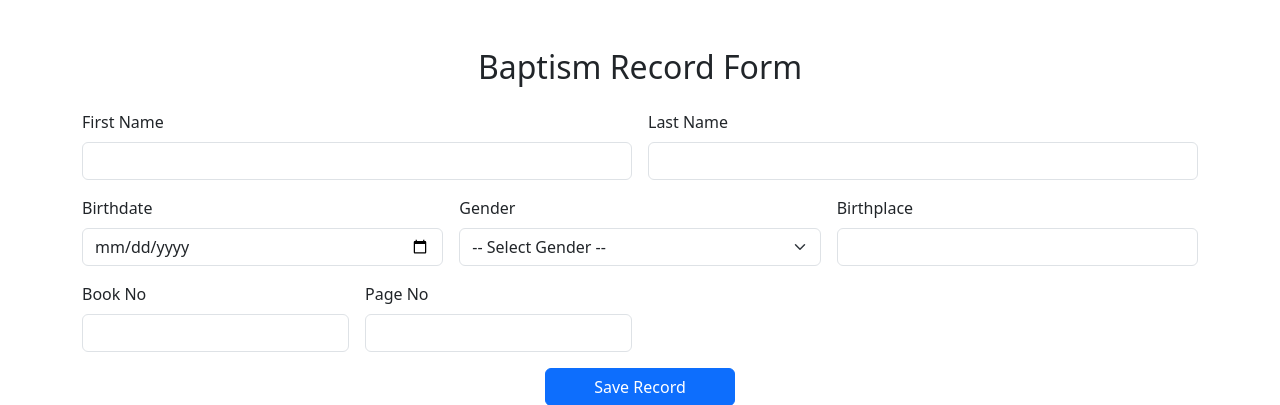
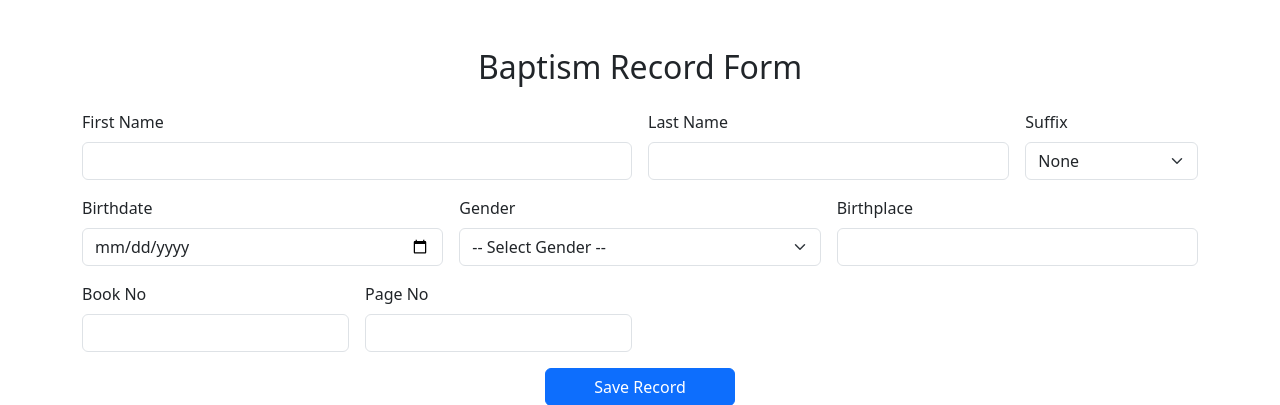
Before and after one commit to akosijan/prms, a PHP site: page /baptism.php in a window 1280 px wide. Shown: the part 56-461 px from the top of the page. Run offline with PHP 8.4, Linux system fonts and the light colour scheme.

Commit message:
Updated baptism.php

```diff
--- a/baptism.php
+++ b/baptism.php
@@ -12,13 +12,14 @@ if ($_SERVER['REQUEST_METHOD'] === 'POST') {
     $gender      = $_POST['gender'];
     $birthplace  = $_POST['birthplace'];
     $book_no     = $_POST['book_no'];
+     $suffix = $_POST['suffix'] ?? '';
     $page_no     = $_POST['page_no'];
 
     $stmt = $conn->prepare("INSERT INTO baptism_tbl
-        (firstname, lastname, birthdate, gender, birthplace, book_no, page_no)
-        VALUES (?, ?, ?, ?, ?, ?, ?)");
+        (firstname, lastname, suffix, birthdate, gender, birthplace, book_no, page_no)
+        VALUES (?, ?, ?, ?, ?, ?, ?, ?)");
 
-    $stmt->bind_param("sssssss", $firstname, $lastname, $birthdate, $gender, $birthplace, $book_no, $page_no);
+    $stmt->bind_param("sssssss", $firstname, $lastname, $suffix, $birthdate, $gender, $birthplace, $book_no, $page_no);
 
     if ($stmt->execute()) {
         $success = "Record saved successfully!";
@@ -59,9 +60,21 @@ if ($_SERVER['REQUEST_METHOD'] === 'POST') {
             <input type="text" name="firstname" id="firstname" class="form-control" required>
         </div>
 
-        <div class="col-md-6">
+        <div class="col-md-4">
             <label for="lastname" class="form-label">Last Name</label>
             <input type="text" name="lastname" id="lastname" class="form-control" required>
+        </div>
+
+           <div class="col-md-2">
+            <label for="suffix" class="form-label">Suffix</label>
+            <select name="suffix" id="suffix" class="form-select">
+                <option value="">None</option>
+                <option value="Jr.">Jr.</option>
+                <option value="Sr.">Sr.</option>
+                <option value="II">II</option>
+                <option value="III">III</option>
+                <option value="IV">IV</option>
+            </select>
         </div>
 
         <div class="col-md-4">
```
